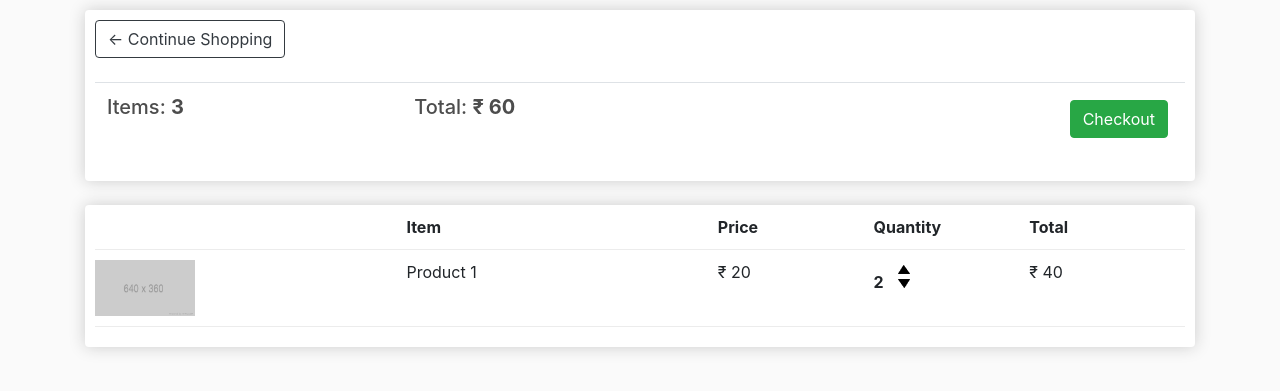
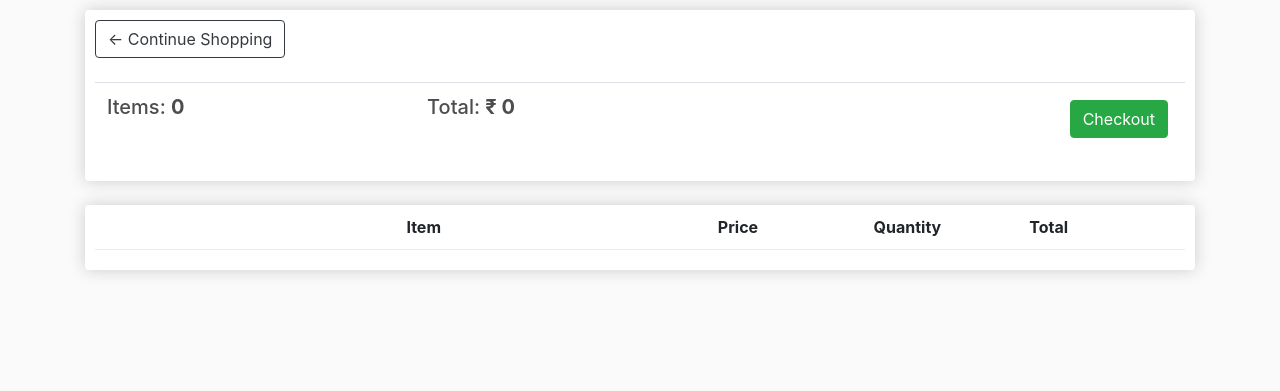
Before and after one commit to shivajit410/django-ecommerce-app, a Django app: page /cart/ in a window 1280 px wide. Shown: the part 57-448 px from the top of the page. Run offline with Django 3.2, Linux system fonts and the light colour scheme; lists and menus that the app fills with data are empty; some libraries are stand-ins or nearby versions.

Commit message:
Render data on cart

```diff
--- a/store/views.py
+++ b/store/views.py
@@ -1,5 +1,5 @@
 from django.shortcuts import render
-from .models import Product
+from .models import Order, Product
 
 # Create your views here.
 def store(request):
@@ -9,7 +9,14 @@ def store(request):
 
 
 def cart(request):
-    context = {}
+    if request.user.is_authenticated:
+        customer = request.user.customer
+        order, created = Order.objects.get_or_create(customer=customer, complete=False)
+        items = order.orderitem_set.all()
+    else:
+        items = []
+        order = {'get_cart_total':0, 'get_cart_items':0}
+    context = {'items':items, 'order':order}
     return render(request, 'store/cart.html', context)
 
 
--- a/templates/store/cart.html
+++ b/templates/store/cart.html
@@ -14,13 +14,13 @@
                     <th>
                         <h5>
                             Items:
-                            <strong>3</strong>
+                            <strong>{{ order.get_cart_items }}</strong>
                         </h5>
                     </th>
                     <th>
                         <h5>
                             Total:
-                            <strong>&#x20B9; 60</strong>
+                            <strong>&#x20B9; {{ order.get_cart_total }}</strong>
                         </h5>
                     </th>
                     <th>
@@ -46,27 +46,29 @@
                     <strong>Total</strong>
                 </div>
             </div>
+            {% for item in items %}
             <div class="cart-row">
                 <div style="flex: 2;">
-                    <img class="row-image" src="{% static 'images/placeholder.png' %}" alt="">
+                    <img class="row-image" src={{item.product.imageURL}} alt="">
                 </div>
                 <div style="flex: 2;">
-                    Product 1
+                    {{item.product.name}}
                 </div>
                 <div style="flex: 1;">
-                    &#x20B9; 20
+                    &#x20B9; {{item.product.price|floatformat:2}}
                 </div>
                 <div style="flex: 1;">
-                    <p class="quantity">2</p>
+                    <p class="quantity">{{ item.quantity }}</p>
                     <div class="quantity">
                         <img src="{% static 'images/arrow-up.png' %}" alt="" class="chg-quantity">
                         <img src="{% static 'images/arrow-down.png' %}" alt="" class="chg-quantity">
                     </div>
                 </div>
                 <div style="flex: 1;">
-                    &#x20B9; 40
+                    &#x20B9; {{item.get_total|floatformat:2}}
                 </div>
             </div>
+            {% endfor %}
         </div>
     </div>
 </div>
```
Also changed, not shown: store/models.py (+18 -1 lines), db.sqlite3, store/migrations/0003_auto_20200713_1402.py (added).
